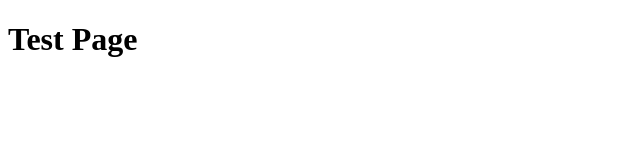
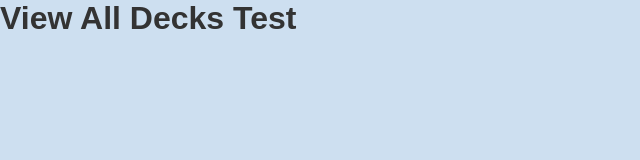
Before and after one commit to cse110-sp25-group07/card-collector, a website: page index.html in a window 1280 px wide. Shown: the whole page, without its empty margins (0-640 px from the left). Drawn offline with Linux system fonts and the light colour scheme.

Commit message:
first css steps towards styling the web app

```diff
--- a/index.html
+++ b/index.html
@@ -3,9 +3,10 @@
   <head>
     <meta charset="UTF-8" />
     <meta name="viewport" content="width=device-width, initial-scale=1.0" />
-    <title>Testing</title>
+    <title>Deck View</title>
+    <link rel="stylesheet" href="./src/assets/css/global.css">
   </head>
   <body>
-    <h1>Test Page</h1>
+    <h1>View All Decks Test</h1>
   </body>
 </html>
--- /dev/null
+++ b/src/assets/css/global.css
@@ -0,0 +1,30 @@
+/* assets/css/global.css */
+
+/* Reset + Box-sizing */
+*,
+*::before,
+*::after {
+  box-sizing: border-box;
+  margin: 0;
+  padding: 0;
+}
+
+/* CSS variables for your theme */
+:root {
+  --bg-color: #CDDFF0;
+  --text-color: #333;
+}
+
+/* Global body styles */
+html, body {
+  height: 100%;
+  background-color: var(--bg-color);
+  color: var(--text-color);
+  font-family: Arial, sans-serif;
+}
+
+/* Common layout (e.g. a max-width container) */
+.container {
+  width: min(90%, 800px);
+  margin: 0 auto;
+}
```
